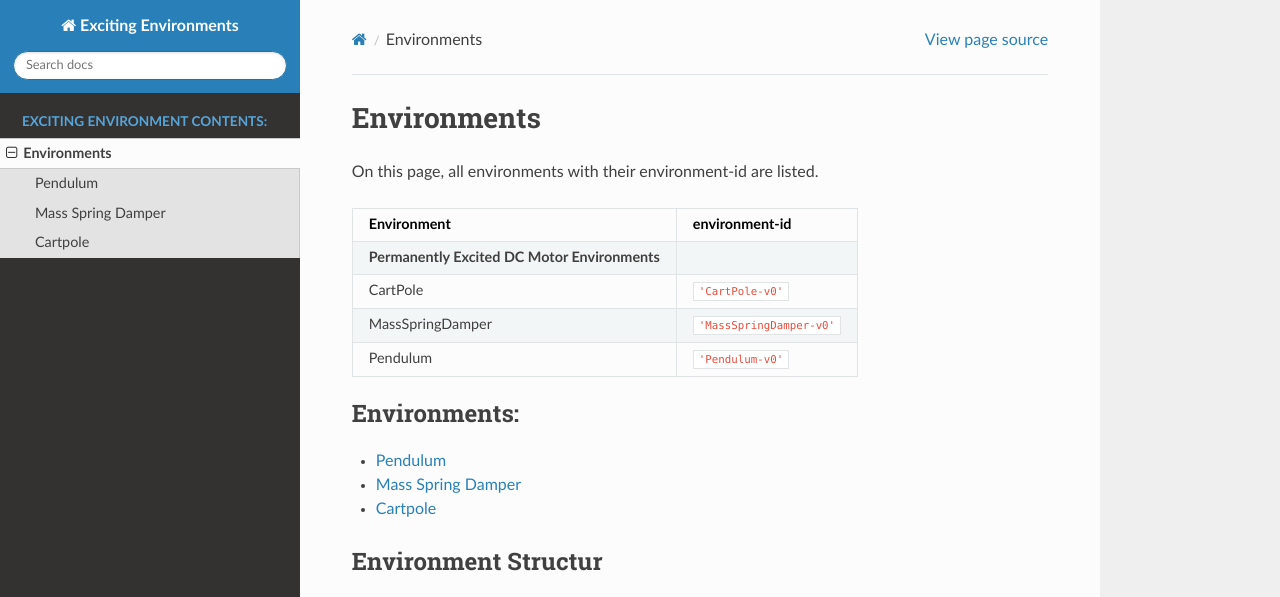
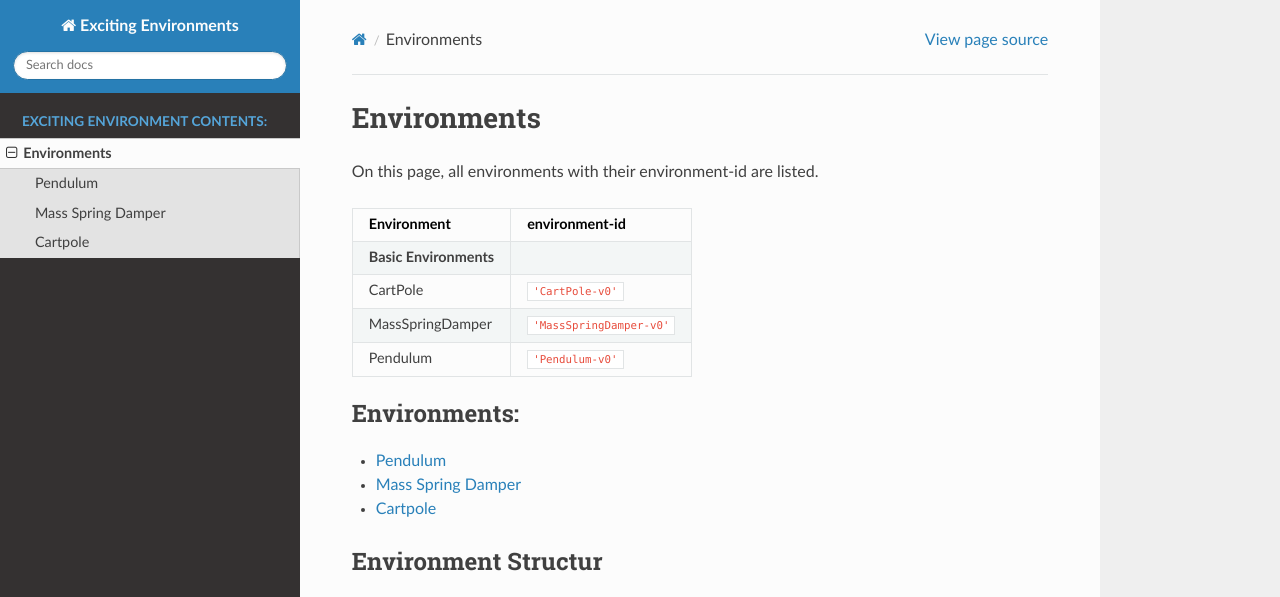
Before and after one commit to ExcitingSystems/exciting-environments, a Sphinx documentation site: the page built from docs/parts/environments/environment.rst, in a window 1280 px wide, cut to the strip 0-597 px from the top of the page. Built offline with Sphinx 7.4.7 and the Read the Docs theme 2.0.0, drawn with Linux system fonts in a browser that asks for light colours; pages that are not in the unit, such as notebooks, are missing from menus.

Commit message:
docu change

```diff
--- a/docs/parts/environments/environment.rst
+++ b/docs/parts/environments/environment.rst
@@ -6,7 +6,7 @@ On this page, all environments with their environment-id are listed.
 =================================================================== ==============================
 Environment                                                         environment-id
 =================================================================== ==============================
-**Permanently Excited DC Motor Environments**
+**Basic Environments**
 
 CartPole                                                             ``'CartPole-v0'``
 MassSpringDamper                                                     ``'MassSpringDamper-v0'``
```
